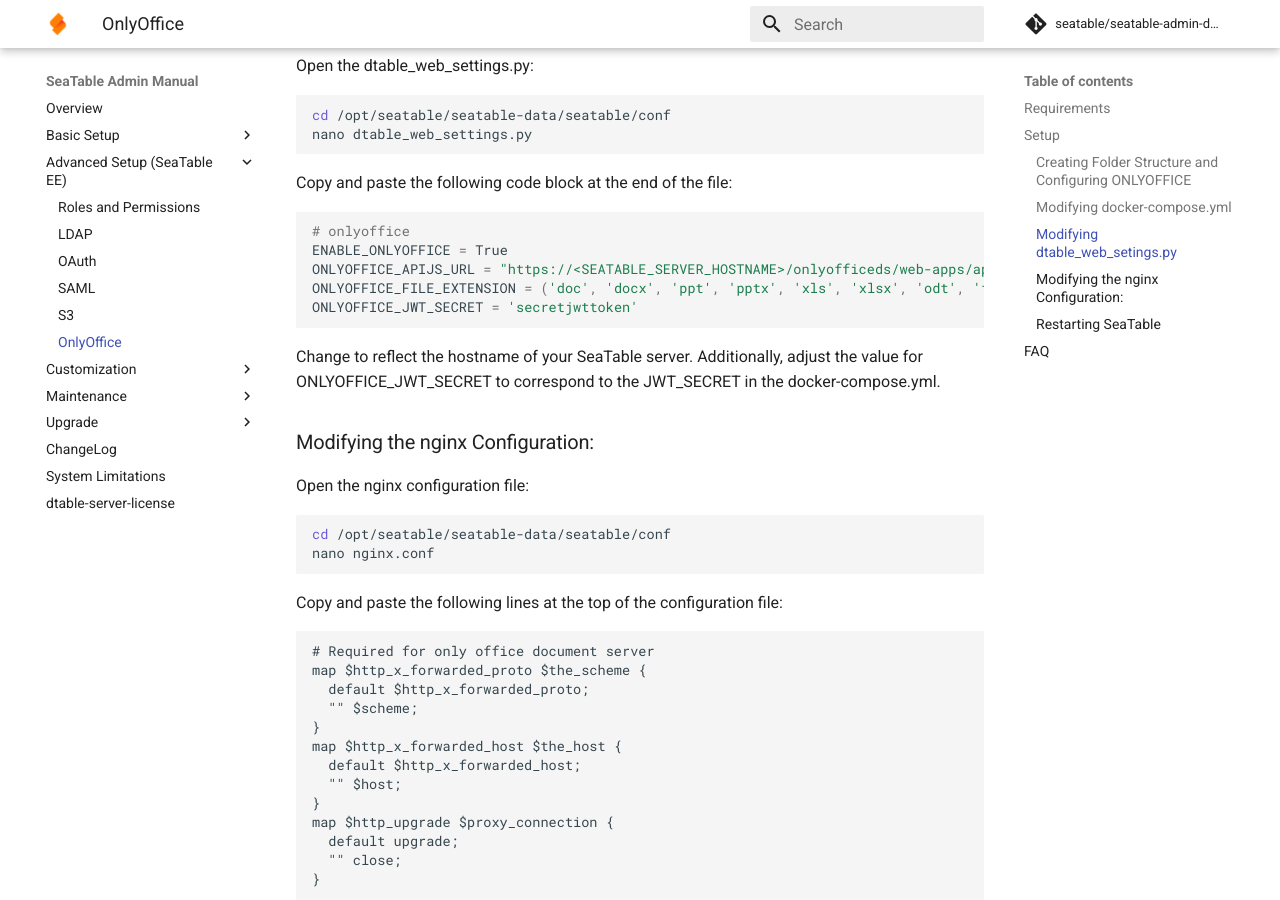
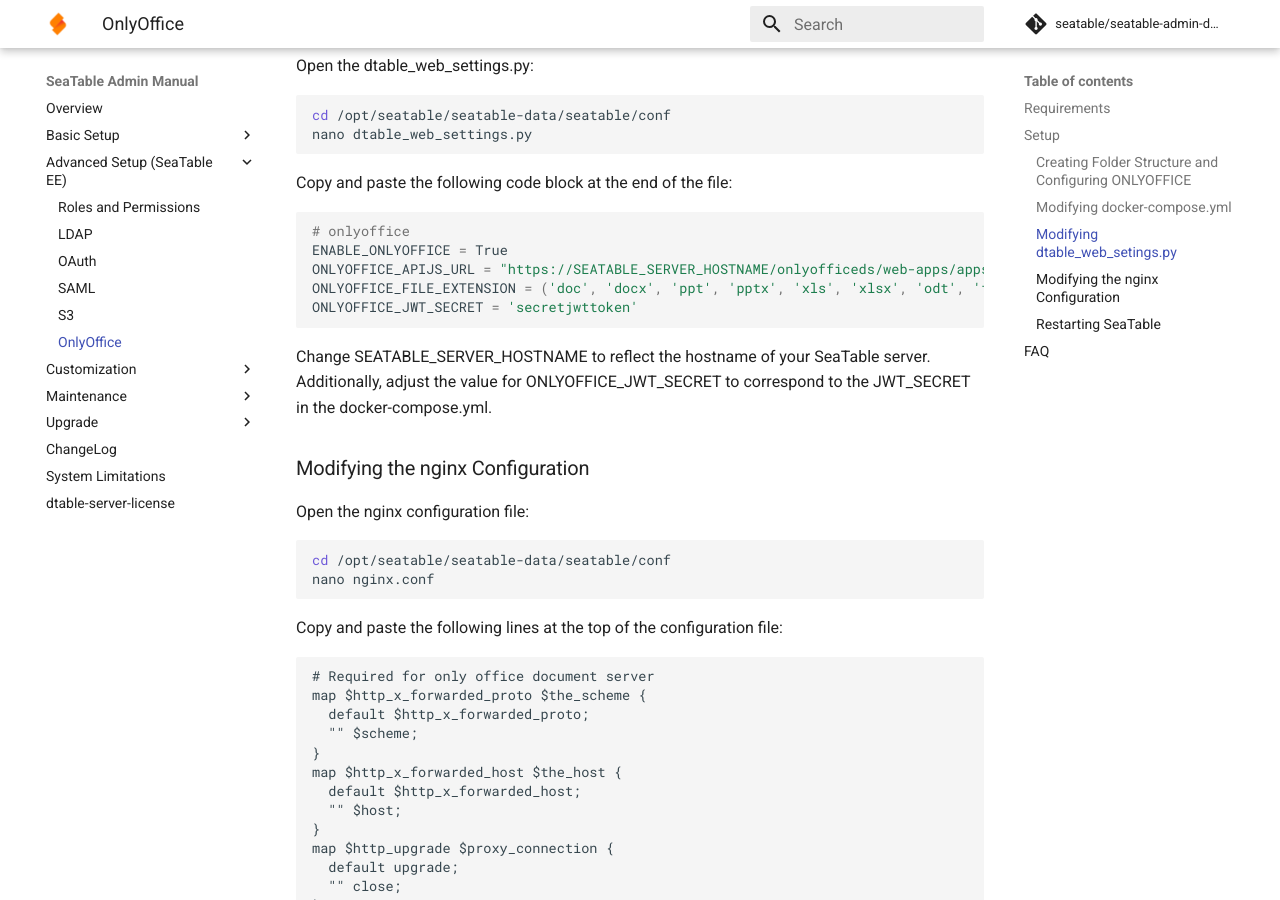
Before and after one commit to seatable/seatable-admin-docs, an MkDocs documentation site: the page built from manual/config/enterprise/deploy_onlyoffice_docker.md, in a window 1280 px wide and 900 px high, scrolled down 3172 px. Built offline with MkDocs 1.6.1 and Material for MkDocs 9.7.7, drawn with Linux system fonts in a browser that asks for light colours; comment, search, counter and statistics services are not loaded; some of the changed text lies outside the part shown.

Commit message:
Minor language and presentation improvements

````diff
--- a/manual/config/enterprise/deploy_onlyoffice_docker.md
+++ b/manual/config/enterprise/deploy_onlyoffice_docker.md
@@ -158,15 +158,15 @@
 ```python
 # onlyoffice
 ENABLE_ONLYOFFICE = True
-ONLYOFFICE_APIJS_URL = "https://<SEATABLE_SERVER_HOSTNAME>/onlyofficeds/web-apps/apps/api/documents/api.js"
+ONLYOFFICE_APIJS_URL = "https://SEATABLE_SERVER_HOSTNAME/onlyofficeds/web-apps/apps/api/documents/api.js"
 ONLYOFFICE_FILE_EXTENSION = ('doc', 'docx', 'ppt', 'pptx', 'xls', 'xlsx', 'odt', 'fodt', 'odp', 'fodp', 'ods', 'fods', 'csv', 'ppsx', 'pps')
 ONLYOFFICE_JWT_SECRET = 'secretjwttoken'
 ```
 
-Change <SEATABLE_SERVER_HOSTNAME> to reflect the hostname of your SeaTable server. Additionally, adjust the value for ONLYOFFICE_JWT_SECRET to correspond to the JWT_SECRET in the docker-compose.yml.
+Change SEATABLE_SERVER_HOSTNAME to reflect the hostname of your SeaTable server. Additionally, adjust the value for ONLYOFFICE_JWT_SECRET to correspond to the JWT_SECRET in the docker-compose.yml.
 
 
-### Modifying the nginx Configuration:
+### Modifying the nginx Configuration
 
 Open the nginx configuration file:
 
@@ -228,7 +228,7 @@
 **SeaTable doesn't start anymore/SeaTable is no longer accessible, what can I do?**
 It is likely that there is a misconfiguration in either nginx.conf or dtable_web_settings.py.
 
-After docker-composing up, run 'docker exec -it seatable nginx -t`to check the nginx configuration. If the nginx configuration is invalid, the output will tell you.
+After docker-composing up, run `docker exec -it seatable nginx -t` to check the nginx configuration. If the nginx configuration is invalid, the output will tell you.
 
 If nginx shows no error, enter the seatable container and start seatable manually:
 
````
